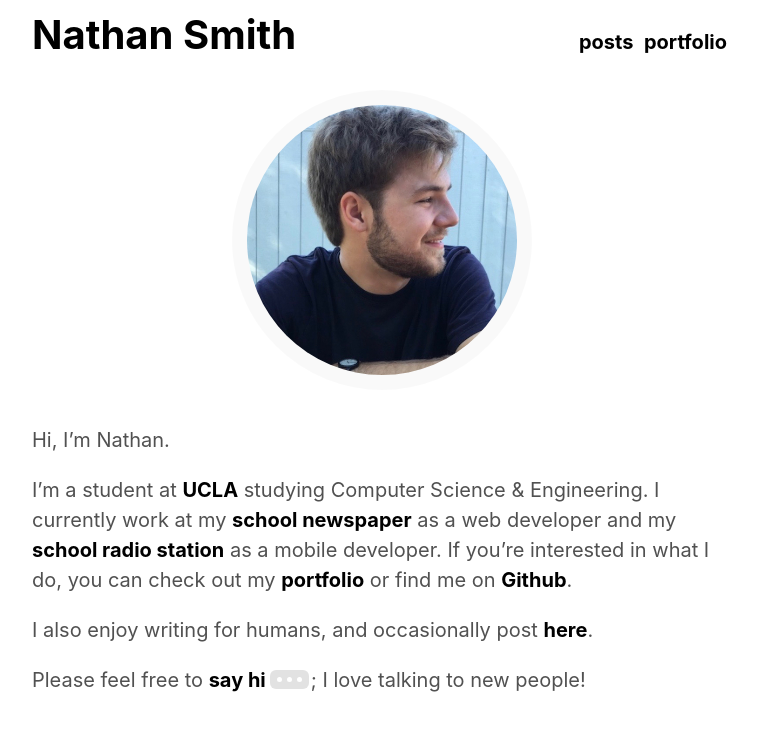
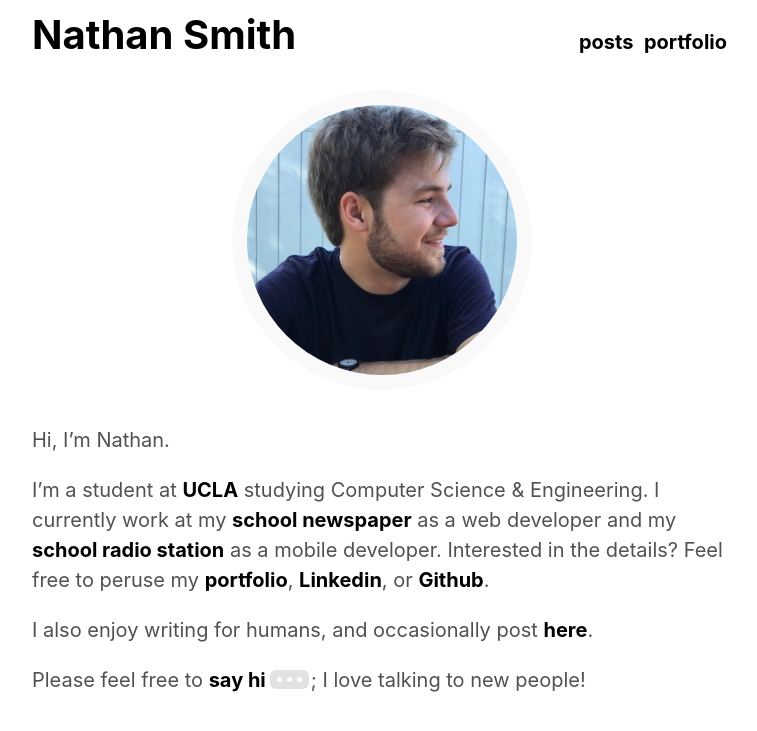
Before and after one commit to nathanmsmith/nathansmith.io, a Jekyll site: the page built from index.md, in a window 1280 px wide. Shown: the top 731 px of the page, without its empty margins (258-1015 px from the left). Built offline with Jekyll 4.4.1, drawn with Linux system fonts in a browser that asks for light colours; nearby versions of some CDN libraries; comment, search, counter and statistics services are not loaded.

Commit message:
Add Linkedin

```diff
--- a/index.md
+++ b/index.md
@@ -6,19 +6,20 @@ layout: default
 
 Hi, I'm Nathan.
 
-I'm a student at [UCLA][1] studying Computer Science & Engineering. I currently work at my [school newspaper][2] as a web developer and my [school radio station][3] as a mobile developer. If you’re interested in what I do, you can check out my [portfolio][4] or find me on [Github][5].
+I'm a student at [UCLA][1] studying Computer Science & Engineering. I currently work at my [school newspaper][2] as a web developer and my [school radio station][3] as a mobile developer. Interested in the details? Feel free to peruse my [portfolio][4], [Linkedin][5], or [Github][6].
 
-I also enjoy writing for humans, and occasionally post [here][6].
+I also enjoy writing for humans, and occasionally post [here][7].
 
-Please feel free to [say hi][7][^1]; I love talking to new people!
+Please feel free to [say hi][8][^1]; I love talking to new people!
 
-[^1]:	For additional security, my public key can be found on [keybase.io][8].
+[^1]:	For additional security, my public key can be found on [keybase.io][9].
 
 [1]:	http://www.ucla.edu
 [2]:	http://dailybruin.com
 [3]:	https://uclaradio.com
 [4]:	/portfolio
-[5]:	https://github.com/nathunsmitty
-[6]:	/posts
-[7]:	mailto:nathan.smith@ucla.edu
-[8]:	https://keybase.io/nathunsmitty
+[5]:	https://www.linkedin.com/in/nathanmatthewsmith
+[6]:	https://github.com/nathunsmitty
+[7]:	/posts
+[8]:	mailto:nathan.smith@ucla.edu
+[9]:	https://keybase.io/nathunsmitty
```
